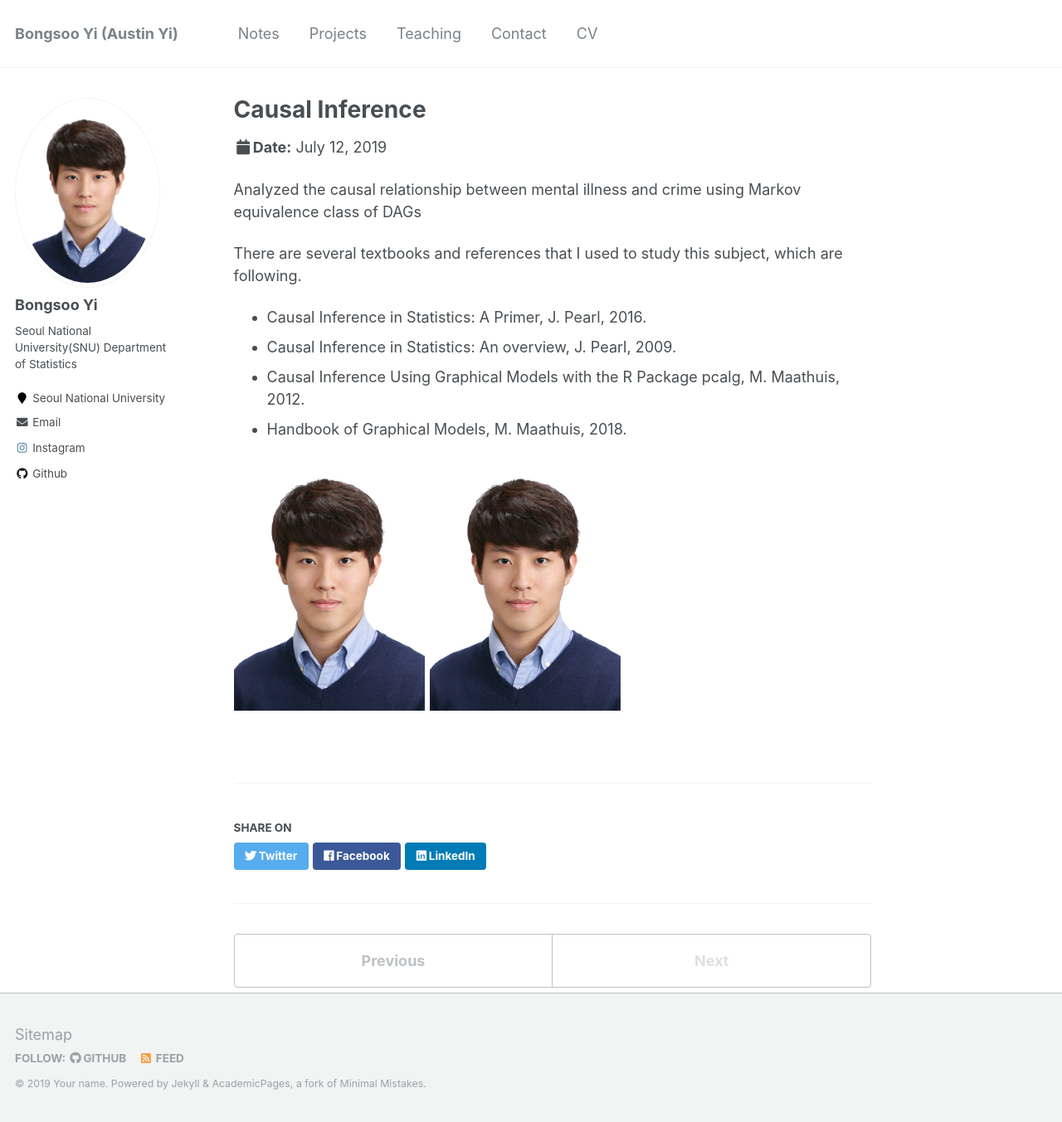
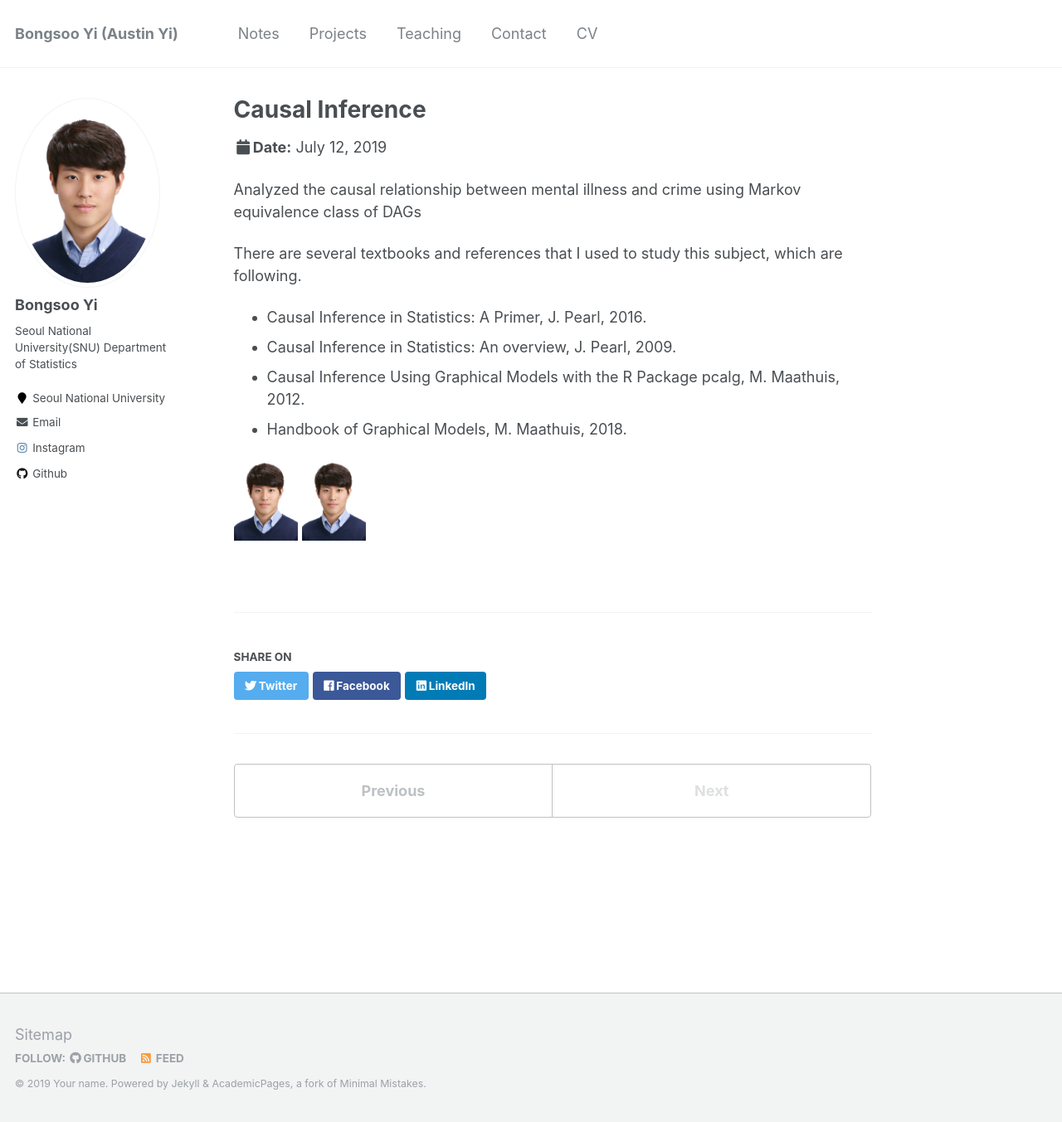
Before and after one commit to austinyi/austinyi.github.io, a Jekyll site: the page built from _talks/2019-07-12-talk-2.md, in a window 1280 px wide and 1353 px high. Shown: the whole window at 83% size. Built offline with Jekyll 4.4.1, drawn with Linux system fonts in a browser that asks for light colours.

Commit message:
Update 2019-07-12-talk-2.md

```diff
--- a/_talks/2019-07-12-talk-2.md
+++ b/_talks/2019-07-12-talk-2.md
@@ -15,5 +15,5 @@ There are several textbooks and references that I used to study this subject, wh
 * Causal Inference Using Graphical Models with the R Package pcalg, M. Maathuis, 2012.
 * Handbook of Graphical Models, M. Maathuis, 2018.
 
-![Primer](http://austinyi.github.io/images/bong.jpeg){: width="30%" height="30%"}
-![Graphical Models](http://austinyi.github.io/images/bong.jpeg){: width="30%" height="30%"}
+![Primer](http://austinyi.github.io/images/bong.jpeg){: width="10%" height="10%"}
+![Graphical Models](http://austinyi.github.io/images/bong.jpeg){: width="10%" height="10%"}
```
